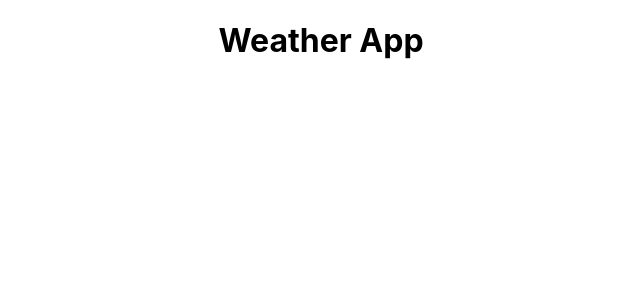
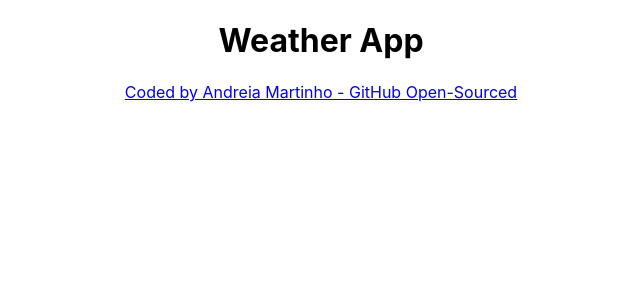
Before and after one commit to andreiamartinho82/weather-react-final-project, a React (Create React App) app: page / in a window 1280 px wide. Shown: the top 300 px of the page, without its empty margins (319-959 px from the left). Built offline with nearby package versions, Linux system fonts and the light colour scheme.

Commit message:
added github repo URL

```diff
--- a/src/App.js
+++ b/src/App.js
@@ -4,6 +4,9 @@ function App() {
   return (
     <div className="App">
      <h1>Weather App</h1>
+     <footer>
+     <a href="https://github.com/andreiamartinho82/weather-react-final-project" target="_blank">Coded by Andreia Martinho - GitHub Open-Sourced</a>
+    </footer>
     </div>
   );
 }
```
